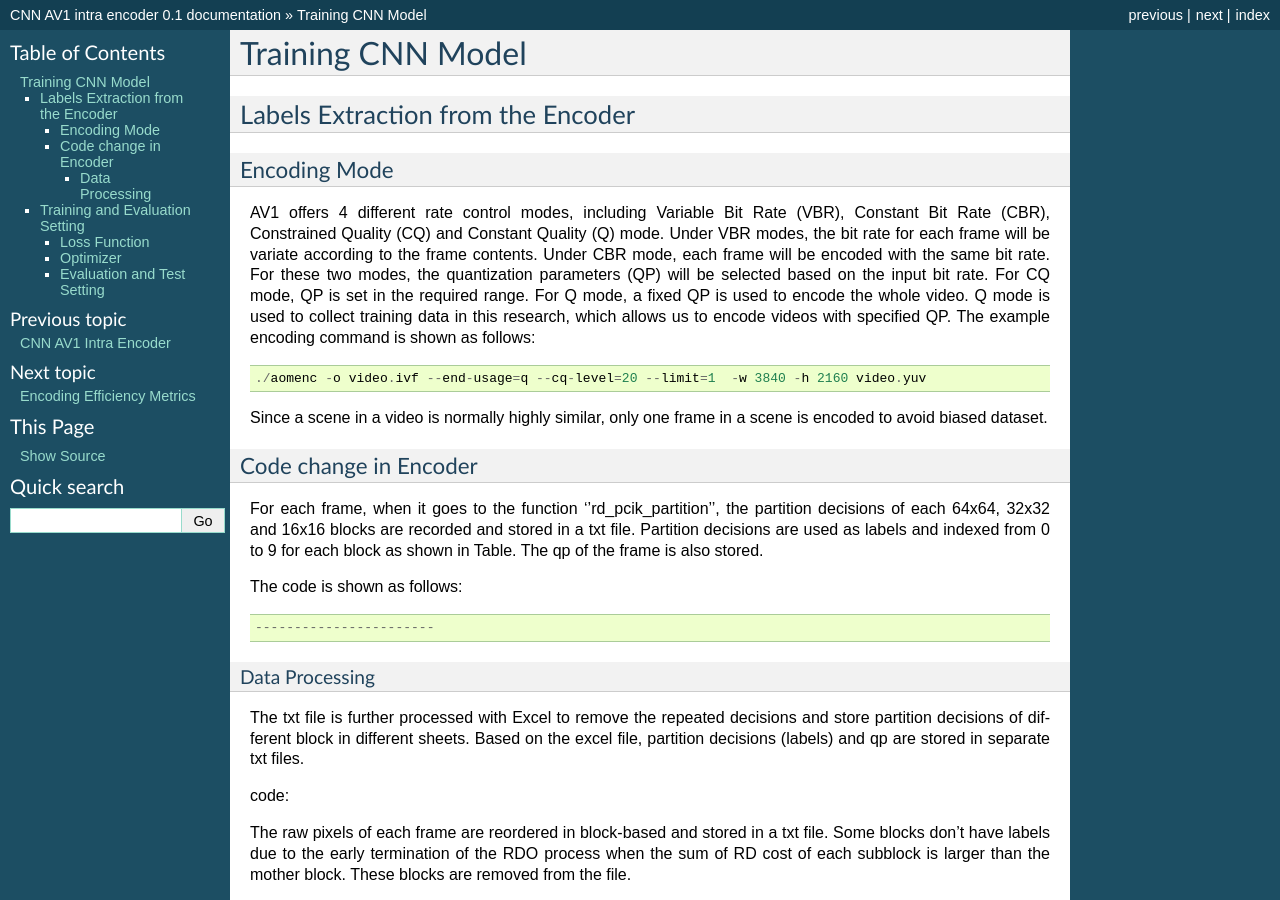
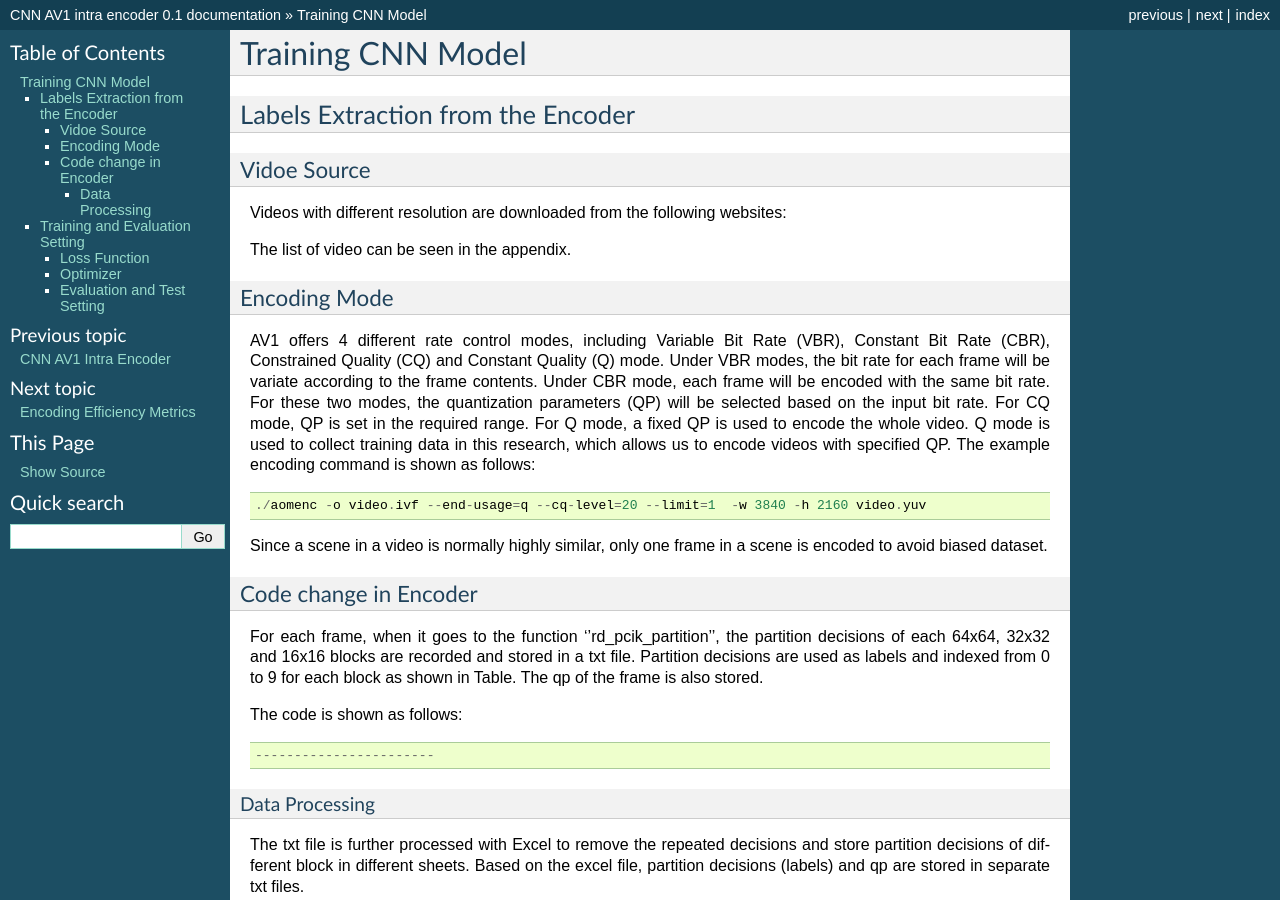
Before and after one commit to epadam/CNN-AV1-intra-encoder, a Sphinx documentation site: the page built from source/training.rst, in a window 1280 px wide and 900 px high. Built offline with Sphinx 7.4.7, drawn with Linux system fonts in a browser that asks for light colours.

Commit message:
Update training.rst

```diff
--- a/source/training.rst
+++ b/source/training.rst
@@ -5,6 +5,15 @@ Training CNN Model
 ========================================
 Labels Extraction from the Encoder
 ========================================
+
+-----------------------
+Vidoe Source
+-----------------------
+
+Videos with different resolution are downloaded from the following websites:
+
+The list of video can be seen in the appendix.
+
 
 ---------------
 Encoding Mode
```
